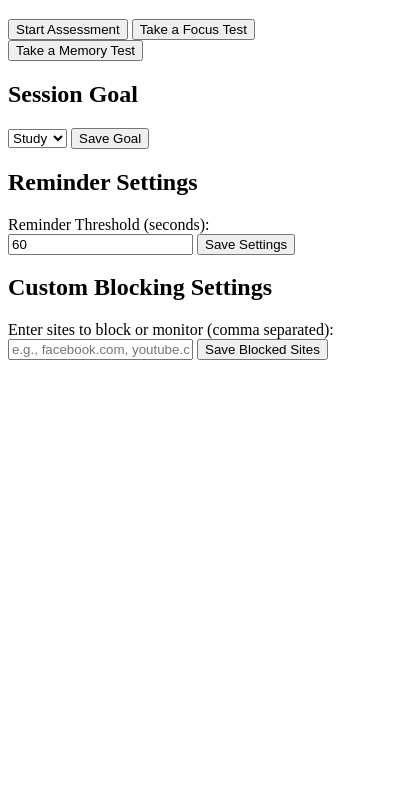
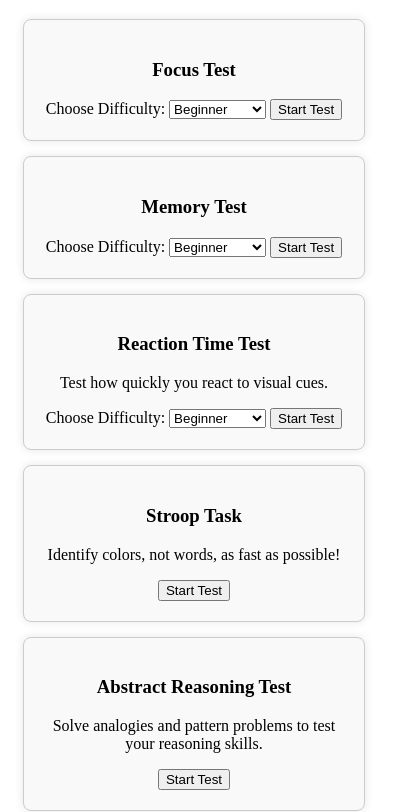
Before and after one commit to Jadon-W/Cognizant, a browser extension: page popup.html in a window 400 px wide. Shown: the part 61-873 px from the top of the page. Before the commit the page ends 844 px from the top, so only its background shows below. Drawn offline with Linux system fonts and the light colour scheme.

Commit message:
Update popup.html

```diff
--- a/popup.html
+++ b/popup.html
@@ -2,12 +2,74 @@
 <html>
 <head>
   <title>Cognizant</title>
+  <style>
+    .test-card {
+      border: 1px solid #ccc;
+      border-radius: 8px;
+      padding: 20px;
+      margin: 15px;
+      width: 300px;
+      text-align: center;
+      background-color: #f9f9f9;
+      box-shadow: 0px 0px 10px rgba(0, 0, 0, 0.1);
+    }
+    #timer {
+      font-size: 24px;
+      font-weight: bold;
+      margin-top: 10px;
+      text-align: center;
+    }
+  </style>
+  <link rel="stylesheet" type="text/css" href="styles.css" />
 </head>
 <body>
   <h1>Welcome to Cognizant</h1>
-  <button id="startAssessment">Start Assessment</button>
-  <button id="startFocusTest">Take a Focus Test</button>
-  <button id="startMemoryTest">Take a Memory Test</button>
+
+  <div class="test-card">
+    <h3>Focus Test</h3>
+    <label for="focus-level">Choose Difficulty:</label>
+    <select id="focus-level">
+      <option value="Beginner">Beginner</option>
+      <option value="Intermediate">Intermediate</option>
+      <option value="Advanced">Advanced</option>
+    </select>
+    <button id="startFocusTest">Start Test</button>
+  </div>
+
+  <div class="test-card">
+    <h3>Memory Test</h3>
+    <label for="memory-level">Choose Difficulty:</label>
+    <select id="memory-level">
+      <option value="Beginner">Beginner</option>
+      <option value="Intermediate">Intermediate</option>
+      <option value="Advanced">Advanced</option>
+    </select>
+    <button id="startMemoryTest">Start Test</button>
+  </div>
+
+  <div class="test-card">
+  <h3>Reaction Time Test</h3>
+  <p>Test how quickly you react to visual cues.</p>
+  <label for="reaction-level">Choose Difficulty:</label>
+  <select id="reaction-level">
+    <option value="Beginner">Beginner</option>
+    <option value="Intermediate">Intermediate</option>
+    <option value="Advanced">Advanced</option>
+  </select>
+  <button id="startReactionTest">Start Test</button>
+</div>
+
+  <div class="test-card">
+    <h3>Stroop Task</h3>
+    <p>Identify colors, not words, as fast as possible!</p>
+    <button id="startStroopTask">Start Test</button>
+  </div>
+
+  <div class="test-card">
+    <h3>Abstract Reasoning Test</h3>
+    <p>Solve analogies and pattern problems to test your reasoning skills.</p>
+    <button id="startReasoningTest">Start Test</button>
+  </div>
 
   <h2>Session Goal</h2>
   <select id="sessionGoal">
@@ -23,10 +85,10 @@
   <button id="saveSettings">Save Settings</button>
 
   <h2>Custom Blocking Settings</h2>
-<label for="blockedSites">Enter sites to block or monitor (comma separated):</label>
-<input type="text" id="blockedSites" placeholder="e.g., facebook.com, youtube.com">
-<button id="saveBlockedSites">Save Blocked Sites</button>
+  <label for="blockedSites">Enter sites to block or monitor (comma separated):</label>
+  <input type="text" id="blockedSites" placeholder="e.g., facebook.com, youtube.com">
+  <button id="saveBlockedSites">Save Blocked Sites</button>
 
-  <script src="popup.js"></script>
+  <script type="module" src="popup.js"></script>
 </body>
 </html>
```
